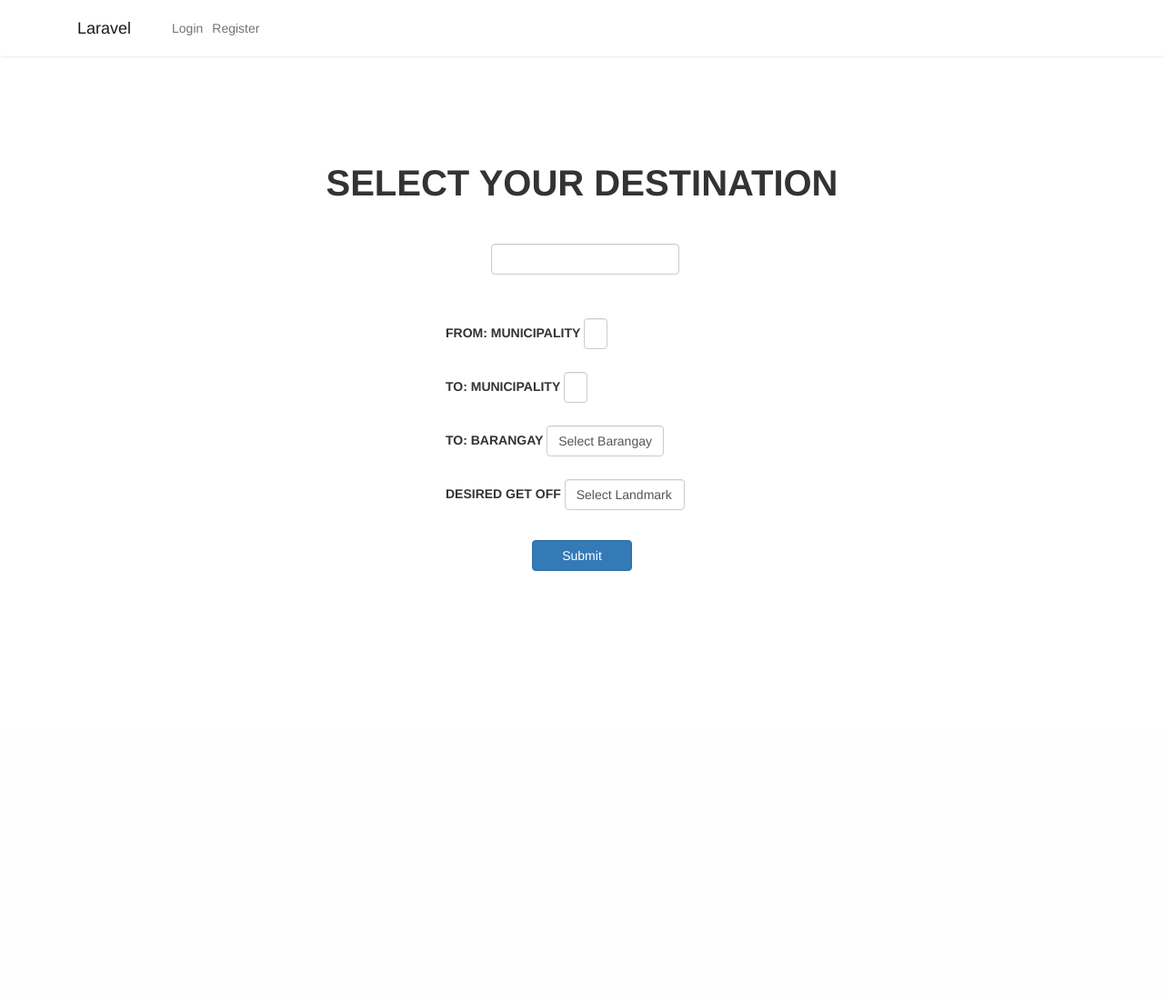
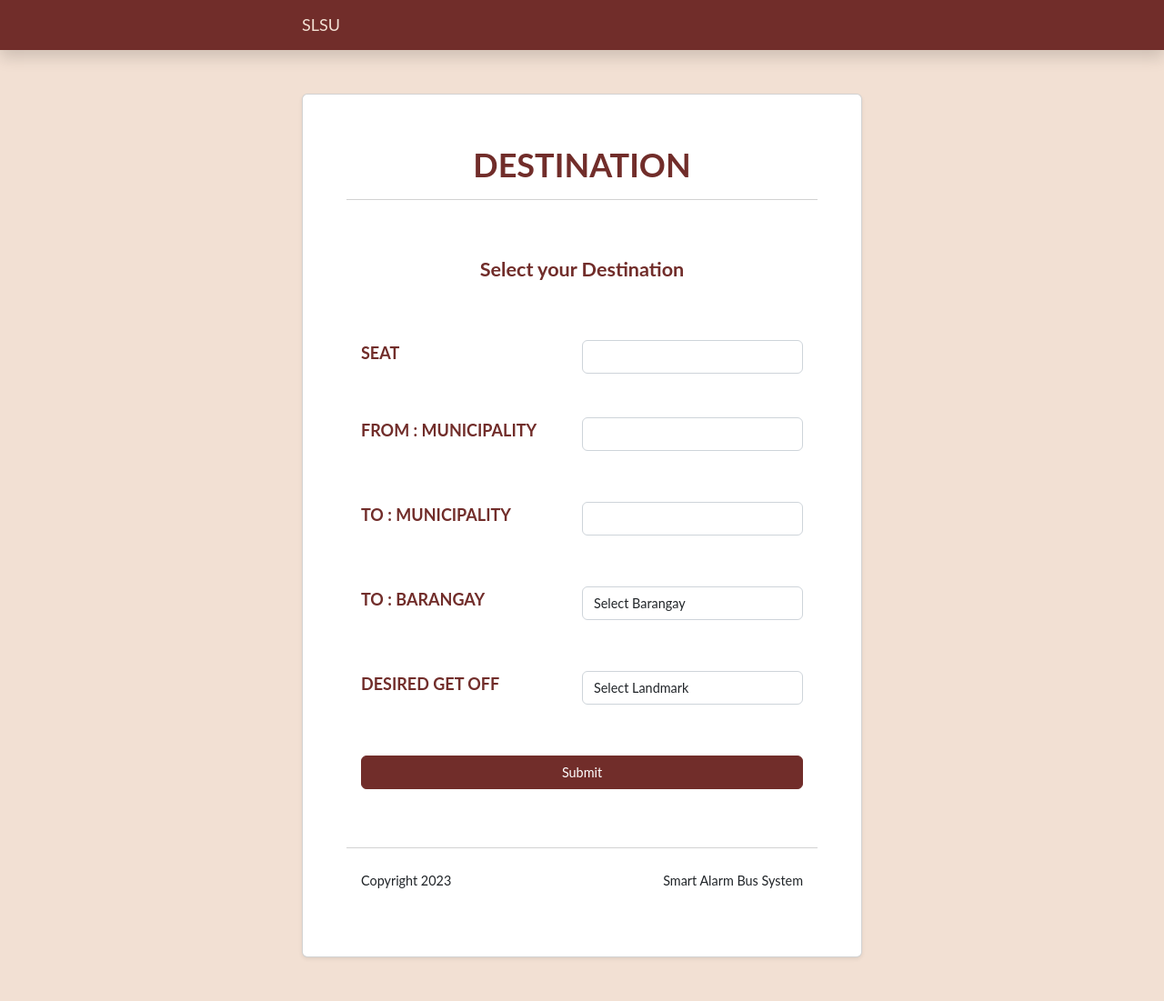
Before and after one commit to Memaw1014/SmartBusAlarm, a Laravel app: page /destination in a window 1280 px wide. Shown: the whole page at 91% size. Before the commit the page ends 628 px from the top, so only its background shows below. Run offline with Laravel 10, Linux system fonts and the light colour scheme; data comes from the database, SQL or seed files in the repository; data that the repository does not hold is empty; style sheets or scripts are compiled from the project's sources; some libraries are stand-ins or nearby versions.

Commit message:
Added theme and design to views

```diff
--- a/config/app.php
+++ b/config/app.php
@@ -16,7 +16,7 @@ return [
     |
     */
 
-    'name' => env('APP_NAME', 'Laravel'),
+    'name' => env('APP_NAME', 'SLSU'),
 
     /*
     |--------------------------------------------------------------------------
--- a/resources/sass/_variables.scss
+++ b/resources/sass/_variables.scss
@@ -1,7 +1,12 @@
 // Typography
-$font-family-sans-serif: 'Nunito', sans-serif;
+$font-family: 'Lato', sans-serif;
+$font-family-sans-serif: $font-family;
 $font-size-base: 0.9rem;
 $line-height-base: 1.6;
+
+* {
+    font-family: $font-family;
+}
 
 $white: #ffffff;
 
--- a/resources/sass/app.scss
+++ b/resources/sass/app.scss
@@ -1,6 +1,3 @@
-// Fonts
-@import url('https://fonts.bunny.net/css?family=Nunito');
-
 // Variables
 @import 'variables';
 
--- a/resources/views/destination.blade.php
+++ b/resources/views/destination.blade.php
@@ -1,69 +1,123 @@
 @extends('layouts.app')
 @section('title', 'Destination')
 @section('content')
-    <link href="https://cdnjs.cloudflare.com/ajax/libs/twitter-bootstrap/3.3.7/css/bootstrap.min.css" rel="stylesheet"/>
-    <div class="form-inline">
-        <div class="container" style="display: flex; justify-content: center; align-items: center; height: 80vh;">
-            <div style="width: 600px;">
-                <div class="mb-3">
-                    <div class="d-flex flex-column align-items-center">
-                        <label class="form-label" style="font-size: 40px;">SELECT YOUR DESTINATION</label>
+    <div class="card mt-5 mb-5 p-5 shadow-sm">
+        <div class="card-header bg-white d-flex flex-column gap-3 align-items-center">
+            <h1 class=" fw-bold text-primary">DESTINATION</h1>
         </div>
-                </div>
-                <form action="{{ route('destination.post', ['selected_seat' => $selectedSeat]) }}" method="POST">
-                    <div class="mb-3" style="display: flex; justify-content: center; align-items: center; height: 10vh;">
-                        <div style="width: 200px;">
-                            <input type="text" class="form-control" name="selected_seat" value="{{ $selectedSeat }}">
-                        </div>
+
+        <div class="card-body d-flex flex-column gap-3 align-items-center mt-5 mb-5">
+            <h4 class=" fw-bold text-primary mb-5">
+                Select your Destination
+            </h4>
+
+            <form class="d-flex flex-column gap-5 w-100" action="{{ route('destination.post', ['selected_seat' => $selectedSeat]) }}" method="POST">
+                <div class="d-flex flex-row gap-3 align-items-center justify-content-between">
+                    <label class="h5 fw-bold form-label text-primary ">
+                        SEAT
+                    </label>
+                    <input type="text" class="form-control w-50" name="selected_seat" value="{{ $selectedSeat }}">
                 </div>
                 @csrf
-                    <div class="mb-3" style="display: flex; justify-content: center; align-items: center; height: 8vh;">
-                            <div style="width: 300px;">
-                                <label class="form-label">FROM: MUNICIPALITY</label>
-                                <select class="form-control" name="FROM_Municipality" id="municipalitySelect">
+                <div class="h5 fw-bold form-label text-primary " >
+                    <div class="d-flex flex-row gap-3 align-items-center justify-content-between">
+                        <label class="form-label">
+                            FROM : MUNICIPALITY
+                        </label>
+                        <!--<hr class="separator border border-2 border-primary w-100">-->
+                        <select class="form-control w-50" name="FROM_Municipality" id="municipalitySelect">
                             @foreach ($from_municipalities as $municipality1)
                                 <option value="{{ $municipality1->FROM_Municipality }}">{{ $municipality1->FROM_Municipality }}</option>
                             @endforeach
                         </select>
+                        <input type="hidden" name="current_location" id="currentLocation">
                     </div>
-                            <input type="hidden" name="current_location" id="currentLocation">
-
                 </div>
-                    <div class="mb-3" style="display: flex; justify-content: center; align-items: center;">
-
-                            <div style="width: 300px;">
-                                <label class="form-label">TO: MUNICIPALITY</label>
-                                <select class="form-control" name="TO_Municipality" id="toMunicipalitySelect" onchange="updateBarangayOptions()">
+                <div class="h5 fw-bold form-label text-primary ">
+                    <div class="d-flex flex-row gap-3 align-items-center justify-content-between">
+                        <label class="form-label">
+                            TO : MUNICIPALITY
+                        </label>
+                        <!--<hr class="separator border border-2 border-primary w-100">-->
+                        <select class="form-control w-50" name="TO_Municipality" id="toMunicipalitySelect" onchange="updateBarangayOptions()">
                             @foreach ($to_municipalities as $municipality2)
                                 <option value="{{ $municipality2->TO_Municipality }}">{{ $municipality2->TO_Municipality }}</option>
                             @endforeach
                         </select>
                     </div>
                 </div>
-                    <div class="mb-3" style="display: flex; justify-content: center; align-items: center; height: 8vh;">
-                            <div style="width: 300px;">
-                                <label class="form-label">TO: BARANGAY</label>
-                                <select class="form-control" name="Barangay" id="barangaySelect">
+                <div class="h5 fw-bold form-label text-primary " >
+                    <div class="d-flex flex-row gap-3 align-items-center justify-content-between">
+                        <label class="form-label">
+                            TO : BARANGAY
+                        </label>
+                        <!--<hr class="separator border border-2 border-primary w-100">-->
+                        <select class="form-control w-50" name="Barangay" id="barangaySelect">
                             <!-- This select will be populated dynamically using JavaScript -->
                         </select>
                     </div>
                 </div>
-                    <div class="mb-3" style="display: flex; justify-content: center; align-items: center;">
-                        <div class="d-flex flex-column align-items-center">
-                            <div style="width: 300px;">
-                                <label class="form-label">DESIRED GET OFF</label>
-                                <select class="form-control" name="Landmark" id="landmarkSelect">
+                <div class="h5 fw-bold form-label text-primary ">
+                    <div class="d-flex flex-row gap-3 align-items-center justify-content-between">
+                        <label class="form-label">
+                            DESIRED GET OFF
+                        </label>
+                        <!--<hr class="separator border border-2 border-primary w-100">-->
+                        <select class="form-control w-50" name="Landmark" id="landmarkSelect">
                             <!-- This select will be populated dynamically using JavaScript -->
                         </select>
                     </div>
                 </div>
+
+                <button type="submit" class="btn btn-primary">Submit</button>
+            </form>
         </div>
-                    <div class="mb-3" style="display: flex; justify-content: center; align-items: center; height: 10vh;">
-                        <div class="d-flex flex-column align-items-center">
-                            <button type="submit" class="btn btn-primary" style="width: 110px">Submit</button>
+
+        <div class="card-footer bg-white">
+            <div class=" d-flex flex-row justify-content-between mt-3 ">
+                <p>
+                    Copyright 2023
+                </p>
+                <p>
+                    Smart Alarm Bus System
+                </p>
             </div>
         </div>
-                </form>
+
+        <div class="modal fade" id="passcodeModal" tabindex="-1" role="dialog" aria-labelledby="passcodeModalLabel" aria-hidden="true">
+            <div class="modal-dialog modal-dialog-centered" role="document">
+                <div class="modal-content  p-3">
+                    <div class="modal-header">
+                        <h5 class="modal-title" id="passcodeModalLabel">Enter Passcode</h5>
+                    </div>
+                    <div class="modal-body d-flex flex-column gap-3">
+                        <div class="form-group">
+                            <label for="modalMunicipality1" class="form-label">From Municipality:</label>
+                            <span id="modalMunicipality1" class="form-control"></span>
+                        </div>
+                        <div class="form-group">
+                            <label for="modalMunicipality2" class="form-label">To Municipality:</label>
+                            <span id="modalMunicipality2" class="form-control"></span>
+                        </div>
+                        <div class="form-group">
+                            <label for="modalBarangay" class="form-label">Barangay:</label>
+                            <span id="modalBarangay" class="form-control"></span>
+                        </div>
+                        <div class="form-group">
+                            <label for="passcodeInput">Passcode:</label>
+                            <input type="password" class="form-control" id="passcodeInput">
+                        </div>
+                    </div>
+
+                    <div class="modal-footer d-flex flex-column gap-1 ">
+                        <button type="button" class="btn btn-primary border-3 w-100 " id="submitPasscode">Submit</button>
+                        <button type="button" class="btn btn-outline-primary border-3 w-100" data-bs-dismiss="modal">Close</button>
+                    </div>
+                </div>
+            </div>
+        </div>
+    </div>
+
     <script>
         function updateBarangayOptions() {
             var selectedMunicipalityId = document.getElementById('toMunicipalitySelect').value;
@@ -136,6 +190,7 @@
         }
         updateBarangayOptions();
     </script>
+
     <script>
         function updateLandmarkOptions() {
             var selectedMunicipalityId = document.getElementById('toMunicipalitySelect').value;
@@ -168,7 +223,6 @@
     </script>
 
     <script>
-                // Define your expected passcode here
         var expectedPasscode = "123";
 
         document.addEventListener('DOMContentLoaded', function () {
@@ -178,20 +232,28 @@
                 var municipality1 = document.querySelector('select[name="FROM_Municipality"]').value;
                 var municipality2 = document.querySelector('select[name="TO_Municipality"]').value;
                 var barangay = document.querySelector('select[name="Barangay"]').value;
-                        var message = 'From Municipality: ' + municipality1 + '\nTo Municipality: ' + municipality2 + '\nBarangay: ' + barangay + "\nEnter Passcode";
-                        var passcode = prompt(message, );// Empty string for default input
 
-                        if (passcode !== null) {
-                            if (passcode === expectedPasscode) {
-                                this.submit();
+                // Set the values in the modal
+                document.getElementById('modalMunicipality1').textContent = municipality1;
+                document.getElementById('modalMunicipality2').textContent = municipality2;
+                document.getElementById('modalBarangay').textContent = barangay;
+
+                // Show the modal
+                $('#passcodeModal').modal('show');
+            });
+
+            document.getElementById('submitPasscode').addEventListener('click', function () {
+                var passcodeInput = document.getElementById('passcodeInput').value;
+
+                if (passcodeInput === expectedPasscode) {
+                    $('#passcodeModal').modal('hide');
+                    document.querySelector('form').submit();
                 } else {
                     alert("Incorrect passcode. Submission canceled.");
-                            }
                 }
             });
         });
     </script>
-            </div>
-        </div>
-    </div>
+
+
 @endsection
--- a/resources/views/layouts/app.blade.php
+++ b/resources/views/layouts/app.blade.php
@@ -7,48 +7,46 @@
     <!-- CSRF Token -->
     <meta name="csrf-token" content="{{ csrf_token() }}">
 
-    <title>{{ config('app.name', 'Laravel') }}</title>
+    <title>{{ config('app.name', 'SLSU Bus') }}</title>
 
-    <!-- Fonts -->
-    <link rel="dns-prefetch" href="//fonts.bunny.net">
-    <link href="https://fonts.bunny.net/css?family=Nunito" rel="stylesheet">
-
-    <link href="https://cdn.jsdelivr.net/npm/bootstrap@5.2.3/dist/css/bootstrap.min.css" rel="stylesheet">
+    <!-- Include jQuery -->
+    <script src="https://code.jquery.com/jquery-3.6.0.min.js"></script>
+    <!-- Include Bootstrap JavaScript -->
+    <script src="https://maxcdn.bootstrapcdn.com/bootstrap/4.5.2/js/bootstrap.min.js"></script>
 
     <!-- Scripts -->
     @vite(['resources/sass/app.css', 'resources/sass/app.scss', 'resources/js/app.js'])
 </head>
-<body>
+<body class=" bg-light">
     <script src="https://cdn.jsdelivr.net/npm/bootstrap@5.2.3/dist/js/bootstrap.bundle.min.js"></script>
     <div id="app">
-        <nav class="navbar navbar-expand-md navbar-light bg-white shadow-sm">
-            <div class="container">
-                <a class="navbar-brand" href="{{ url('/') }}">
-                    {{ config('app.name', 'Laravel') }}
+        <nav class="navbar navbar-expand-sm navbar-light bg-primary shadow ">
+            <div class="container-sm w-50 ">
+                <a class="navbar-brand text-light" href="{{ url('/') }}">
+                    {{ config('app.name', 'SLSU Bus') }}
                 </a>
-                <button class="navbar-toggler" type="button" data-bs-toggle="collapse" data-bs-target="#navbarSupportedContent" aria-controls="navbarSupportedContent" aria-expanded="false" aria-label="{{ __('Toggle navigation') }}">
-                    <span class="navbar-toggler-icon"></span>
+
+                <!--
+                <button class="navbar-toggler bg-light " type="button" data-bs-toggle="collapse" data-bs-target="#navbarSupportedContent" aria-controls="navbarSupportedContent" aria-expanded="false" aria-label="{{ __('Toggle navigation') }}">
+                    <span class="navbar-toggler-icon "></span>
                 </button>
 
-                <div class="collapse navbar-collapse" id="navbarSupportedContent">
-                    <!-- Left Side Of Navbar -->
+                <div class="collapse navbar-collapse " id="navbarSupportedContent">
                     <ul class="navbar-nav me-auto">
 
                     </ul>
 
-                    <!-- Right Side Of Navbar -->
                     <ul class="navbar-nav ms-auto">
-                        <!-- Authentication Links -->
                         @guest
                             @if (Route::has('login'))
-                                <li class="nav-item">
-                                    <a class="nav-link" href="{{ route('login') }}">{{ __('Login') }}</a>
+                                <li class="nav-item ">
+                                    <a class="nav-link text-light" href="{{ route('login') }}">{{ __('Login') }}</a>
                                 </li>
                             @endif
 
                             @if (Route::has('register'))
                                 <li class="nav-item">
-                                    <a class="nav-link" href="{{ route('register') }}">{{ __('Register') }}</a>
+                                    <a class="nav-link text-light" href="{{ route('register') }}">{{ __('Register') }}</a>
                                 </li>
                             @endif
                         @else
@@ -72,10 +70,11 @@
                         @endguest
                     </ul>
                 </div>
+                -->
             </div>
         </nav>
 
-        <main class="py-4">
+        <main class="container-sm w-50 mt-5">
             @yield('content')
         </main>
     </div>
--- a/routes/web.php
+++ b/routes/web.php
@@ -31,9 +31,15 @@ Route::get('/logout', [AuthManager::class, 'logout'])->name('logout');
 // Selection Routes
 Route::get('/selection', function () {
     return view('selection');
-});
+})->name('selection');
 Route::post('/selection', [DestinationController::class, 'selectionPost'])->name('selection.post');
 
+// Instruction Routes
+Route::get('/instructions', function () {
+    return view('instructions');
+})->name('instructions');
+
+// Destination Routes
 Route::get('/destination', [DestinationController::class, 'index'])->name('show.destination');
 Route::get('/map', [DestinationController::class, 'map'])->name('map');
 Route::get('/destination', [DestinationController::class, 'destination'])->name('destination.show');
```
Also changed, not shown: resources/views/instructions.blade.php (added, +25 -0 lines), resources/views/selection.blade.php (+25 -15 lines), resources/views/welcome.blade.php (+37 -2 lines), resources/sass/app.css, 2 other files. Lines whose indentation alone changed are shown as unchanged.
